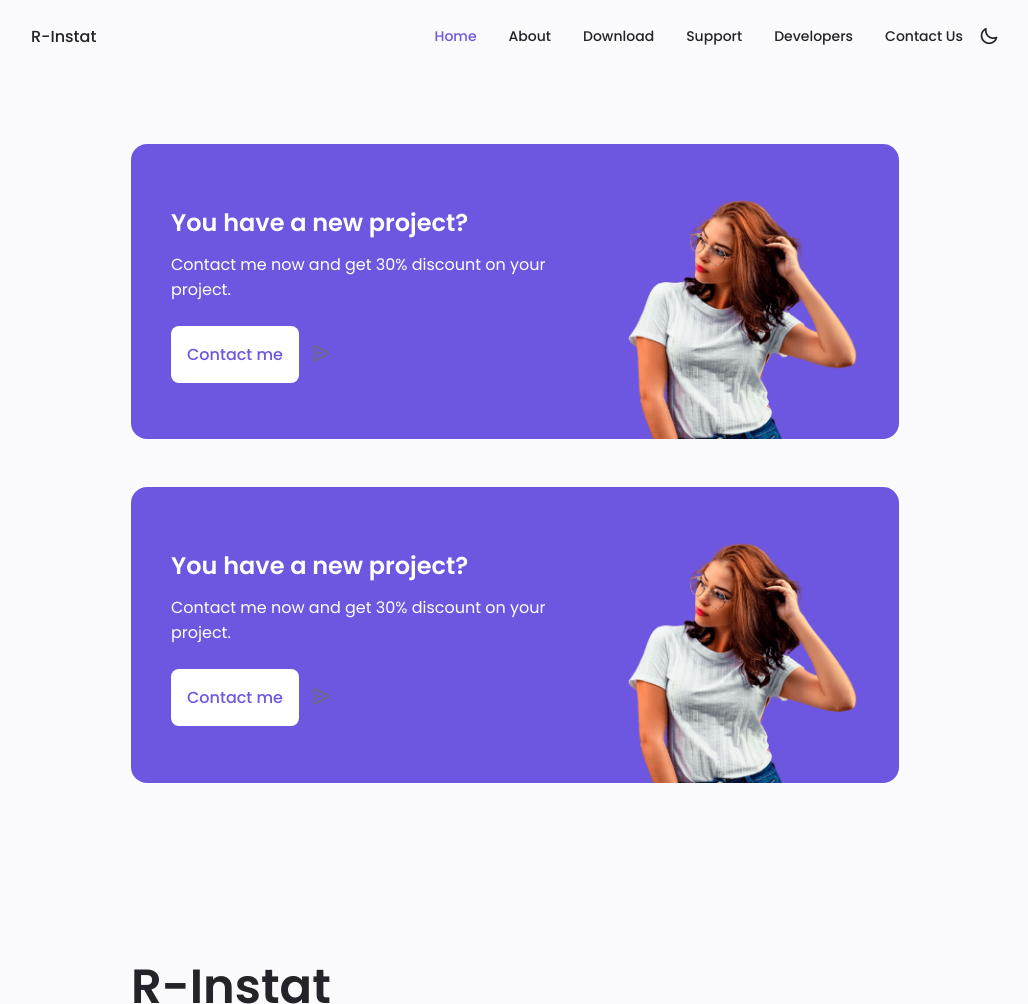
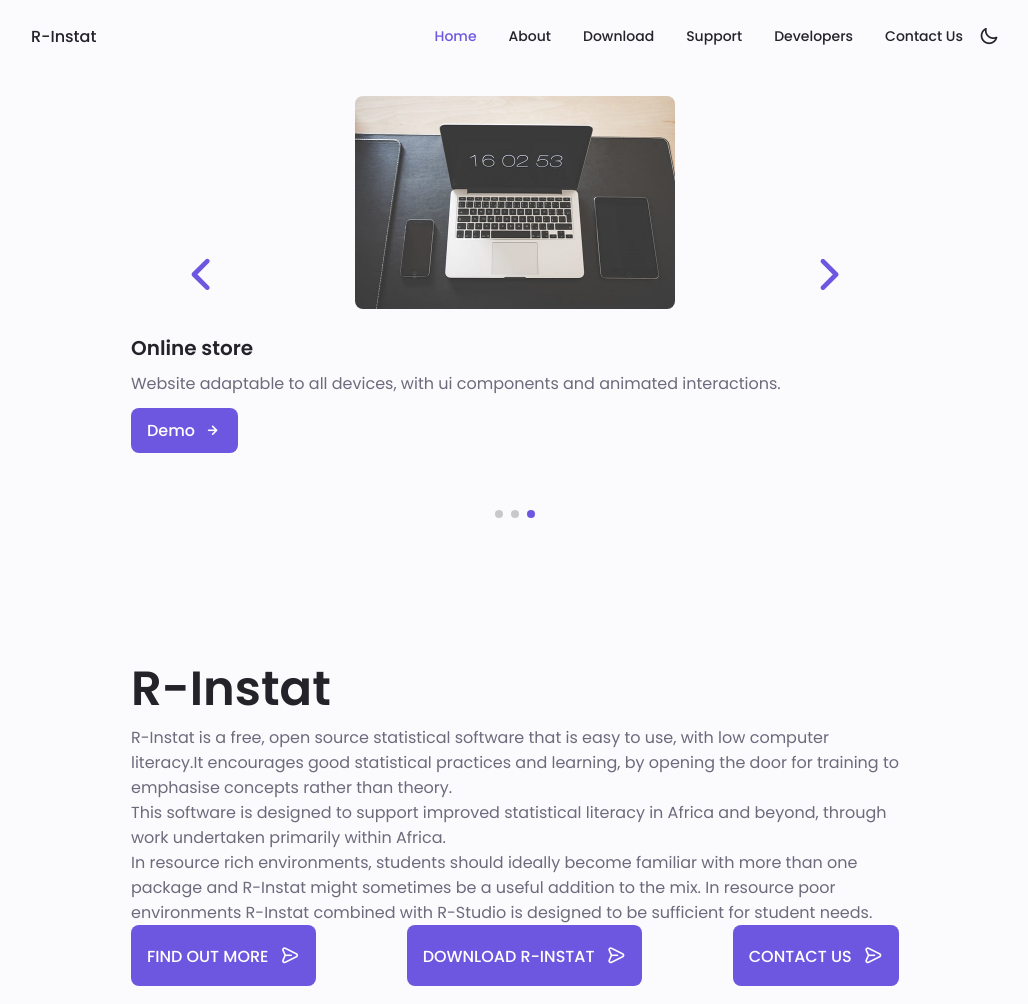
Before and after one commit to maxwellfundi/New-R-Instat-website, a plain HTML site: page index.html in a window 1280 px wide. Shown: the top 1004 px of the page, without its empty margins (125-1153 px from the left). Drawn offline with nearby package versions, Linux system fonts and the light colour scheme.

Commit message:
Add files via upload

```diff
--- a/index.html
+++ b/index.html
@@ -76,36 +76,79 @@
         </nav>
     </header>
 </body>
-<!--==================== PROJECT IN MIND ====================-->
 
-<section class="project section">
+<section class="portfolio section" id="portfolio">
 
-    <div class="project__bg">
-        <div class="project__container container grid">
-            <div class="project__data">
-                <h2 class="project__title">You have a new project?</h2>
-                <p class="project__description">Contact me now and get 30% discount on your project.</p>
-                <a href="#contact" class="button button--flex button--white">Contact me</a>
-                <i class="uil uil-message project__icon button__icon"></i>
-            </div>
 
-            <img src="assets/img/project.png" alt="" class="project__img">
+
+    <div class="portfolio__container container swiper-container">
+        <div class="swiper-wrapper">
+<!--==================== PORTFOLIO 1 ====================-->
+
+    <div class="portfolio grid swiper-slide">
+        <img src="assets/img/portfolio1.jpg" alt="" class="portfolio__img"
+        >
+
+        <div class="portfolio_">
+            <h3 class="portfolio__title">Modern Website</h3>
+            <p class="portfolio__description">Website adaptable to all devices,
+                with ui components and animated interactions.</p>
+            <a href="#" class="button button--flex button--small portfolio__button">
+                Demo
+                <i class="uil uil-arrow-right button__icon"></i>
+            </a>
         </div>
     </div>
 
-    <div class="project__bg">
-        <div class="project__container container grid">
-            <div class="project__data">
-                <h2 class="project__title">You have a new project?</h2>
-                <p class="project__description">Contact me now and get 30% discount on your project.</p>
-                <a href="#contact" class="button button--flex button--white">Contact me</a>
-                <i class="uil uil-message project__icon button__icon"></i>
-            </div>
+    <!--==================== PORTFOLIO 2 ====================-->
 
-            <img src="assets/img/project.png" alt="" class="project__img">
+    <div class="portfolio grid swiper-slide">
+        <img src="assets/img/portfolio2.jpg" alt="" class="portfolio__img">
+
+        <div class="portfolio_">
+            <h3 class="portfolio__title">Brand design</h3>
+            <p class="portfolio__description">Website adaptable to all devices, with
+                ui components and animated interactions.</p>
+            <a href="#" class="button button--flex button--small portfolio__button">
+                Demo
+                <i class="uil uil-arrow-right button__icon"></i>
+            </a>
         </div>
     </div>
 
+    <!--==================== PORTFOLIO 3 ====================-->
+
+    <div class="portfolio grid swiper-slide">
+        <img src="assets/img/portfolio3.jpg" alt="" class="portfolio__img">
+
+        <div class="portfolio_">
+            <h3 class="portfolio__title">Online store</h3>
+            <p class="portfolio__description">Website adaptable to all devices, with
+                ui components and animated interactions.</p>
+            <a href="#" class="button button--flex button--small portfolio__button">
+                Demo
+                <i class="uil uil-arrow-right button__icon"></i>
+            </a>
+        </div>
+    </div>
+        </div>
+
+    <!-- add arrows-->
+    <div class="swiper-button-next">
+        <i class="uil uil-angle-right-b swiper-portfolio-icon"></i>
+    </div>
+
+    <div class="swiper-button-prev">
+        <i class="uil uil-angle-left-b swiper-portfolio-icon"></i>
+    </div>
+
+    <!-- Add Pagination -->
+    <div class="swiper-pagination"></div>
+
+
+</div>
+
+</section>
         <!--==================== HOME ====================-->
 
     <div class="home__container container grid">
@@ -125,22 +168,27 @@
                 <p>
 
                 </p>
+                <div class="skills__titles">
+               <div class="about__buttons">
                 <a href="About.html" class="button button-flex">
                     FIND OUT MORE <i class="uil uil-message button__icon"></i>
+                </a>
+                </div>
 
-                </a>
-
-
+                <div class="about__buttons">
                 <a href="Download.html" class="button button-flex">
                     DOWNLOAD R-INSTAT <i class="uil uil-message button__icon"></i>
 
                 </a>
+                </div>
 
-
+                <div class="about__buttons">
                 <a href="Contact.html" class="button button-flex">
                     CONTACT US <i class="uil uil-message button__icon"></i>
 
                 </a>
+               </div>
+                </div>
             </div>
         </div>
 
```
